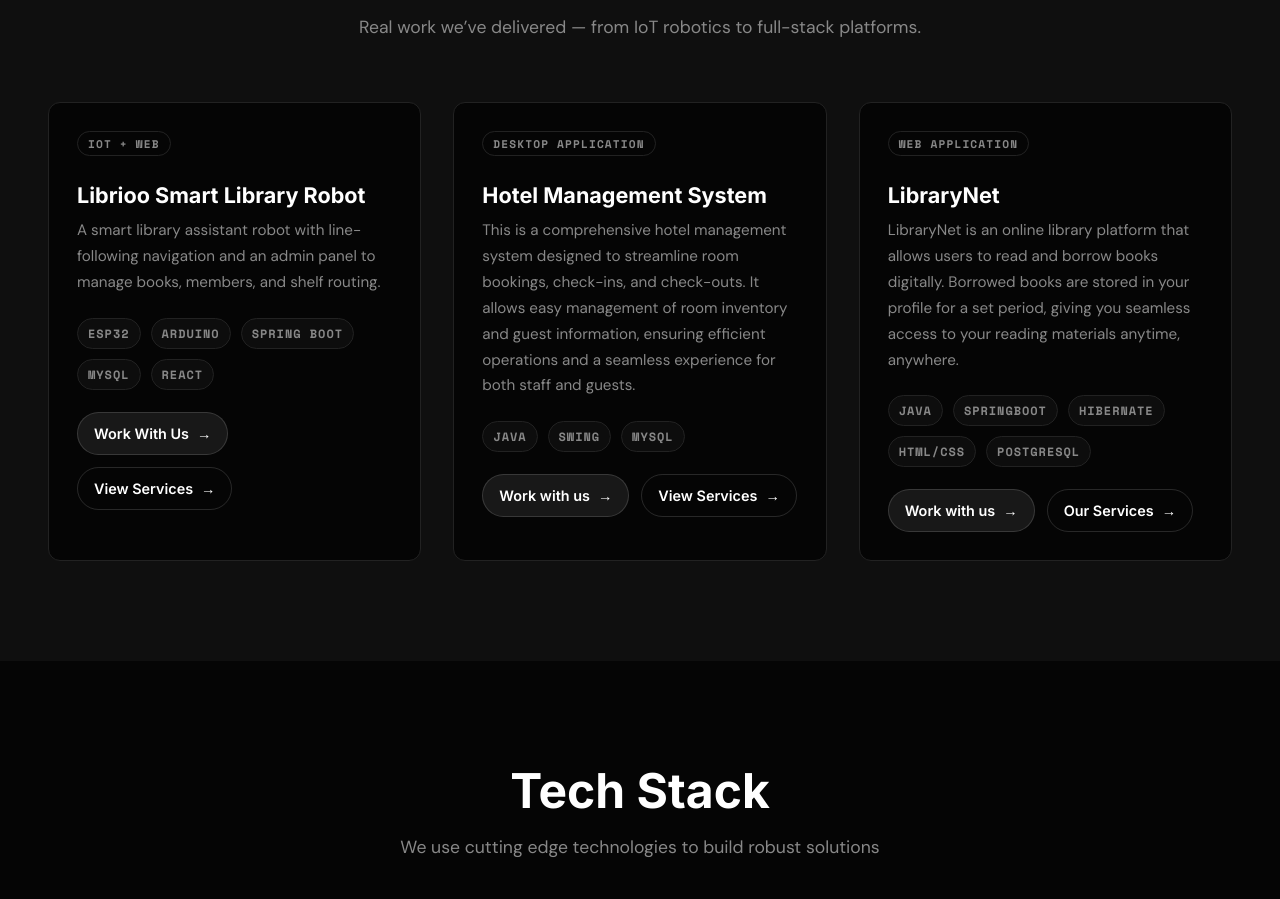
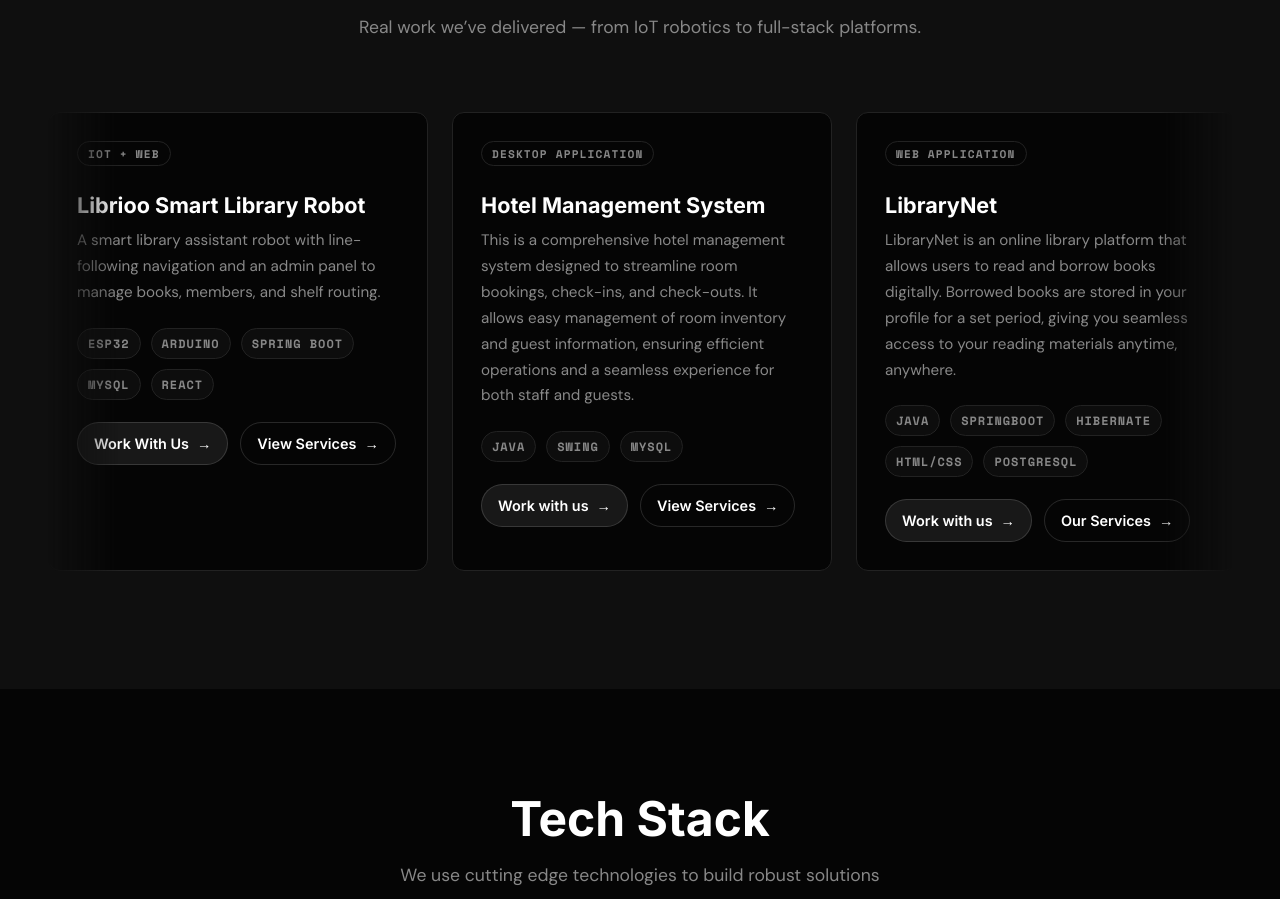
Before and after one commit to DinukaD-24/roviotek-site, a React (Vite) app: page / in a window 1280 px wide. Shown: the part 2323-3222 px from the top of the page. Built offline with nearby package versions, Linux system fonts and the light colour scheme.

Commit message:
feat: implement horizontal scrolling for projects section and add new project card

```diff
--- a/src/App.jsx
+++ b/src/App.jsx
@@ -295,7 +295,7 @@ export default function App() {
           </p>
         </div>
 
-        <div className="projects-grid reveal">
+        <div className="projects-scroll reveal">
           <div className="project-card">
             <div className="project-top">
               <span className="project-tag">IoT + Web</span>
@@ -360,6 +360,26 @@ export default function App() {
             <div className="project-actions">
               <a className="project-link" href="#contact">Work with us <span>→</span></a>
               <a className="project-link ghost" href="#services">Our Services <span>→</span></a>
+            </div>
+          </div>
+
+          <div className="project-card">
+            <div className="project-top">
+              <span className="project-tag">IOT + AI</span>
+              <h3 className="project-title">Coming Soon...</h3>
+              <p className="project-desc">
+              </p>
+            </div>
+
+            <div className="project-tech">
+              <span className="project-pill"></span>
+              <span className="project-pill"></span>
+              <span className="project-pill"></span>
+            </div>
+
+            <div className="project-actions">
+              <a className="project-link" href="#contact">Work with us<span>→</span></a>
+              <a className="project-link ghost" href="#services">View Services<span>→</span></a>
             </div>
           </div>
         </div>
--- a/src/index.css
+++ b/src/index.css
@@ -639,6 +639,52 @@ section:nth-child(even) {
 #projects {
   scroll-margin-top: 90px;
 }
+
+/* ===== Horizontal Projects Scroll ===== */
+.projects-scroll {
+  max-width: 1200px;
+  margin: 0 auto;
+  display: flex;
+  gap: 24px;
+  overflow-x: auto;
+  padding: 10px 4px 18px;
+  scroll-snap-type: x mandatory;
+  -webkit-overflow-scrolling: touch;
+
+  /* subtle fade edges feel (optional) */
+  mask-image: linear-gradient(to right, transparent 0, black 6%, black 94%, transparent 100%);
+}
+
+.projects-scroll::-webkit-scrollbar {
+  height: 10px;
+}
+.projects-scroll::-webkit-scrollbar-track {
+  background: rgba(255, 255, 255, 0.06);
+  border-radius: 999px;
+}
+.projects-scroll::-webkit-scrollbar-thumb {
+  background: rgba(255, 255, 255, 0.18);
+  border-radius: 999px;
+}
+.projects-scroll::-webkit-scrollbar-thumb:hover {
+  background: rgba(255, 255, 255, 0.28);
+}
+
+/* Each card fixed width so it scrolls horizontally */
+.projects-scroll .project-card {
+  flex: 0 0 380px;      /* card width */
+  scroll-snap-align: start;
+}
+
+/* Responsive: a bit narrower on mobile */
+@media (max-width: 520px) {
+  .projects-scroll .project-card {
+    flex-basis: 86vw;
+  }
+}
+
+/* Keep anchor scrolling from hiding behind fixed nav */
+#projects { scroll-margin-top: 90px; }
 
 /* Tech Stack */
 .tech-grid {
```
